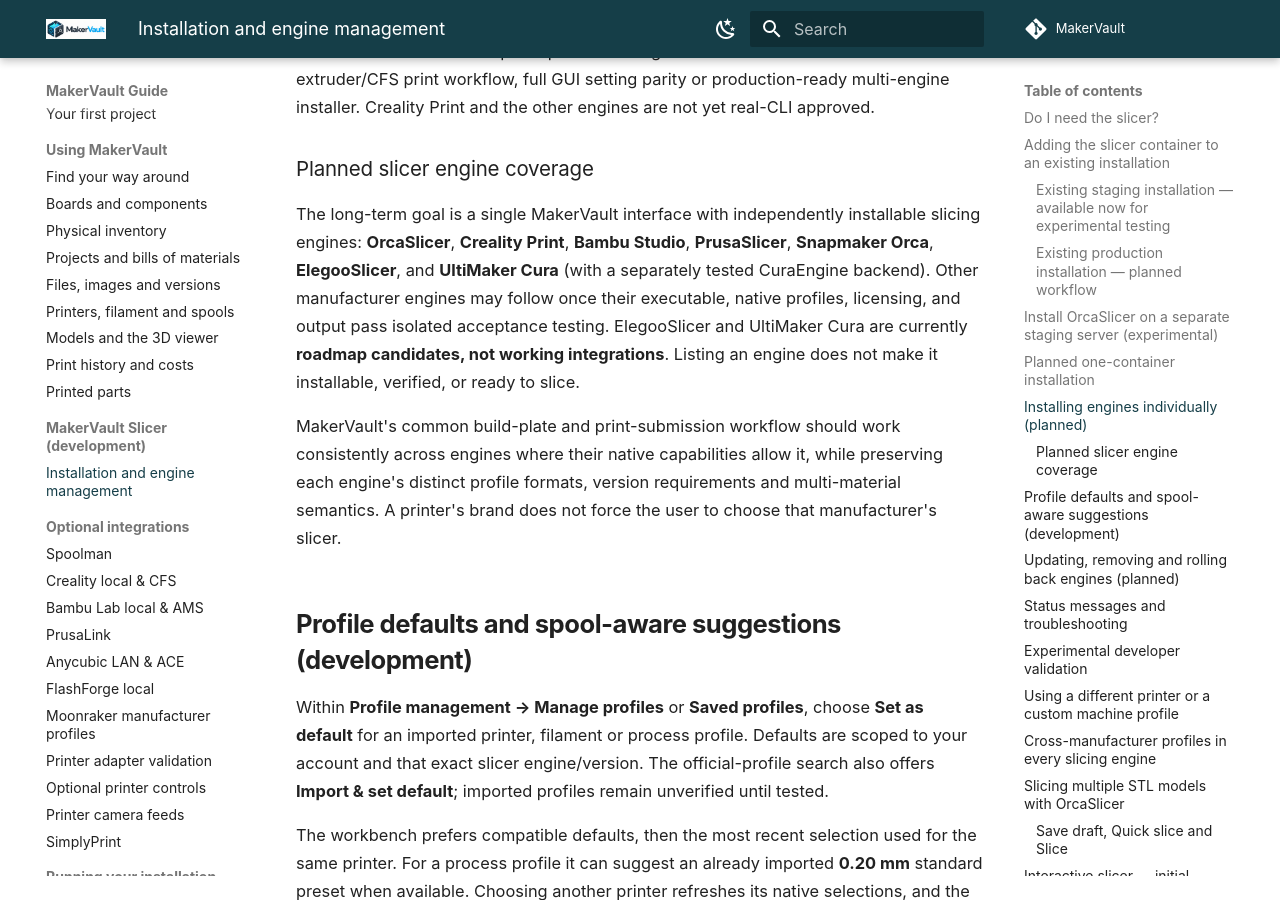
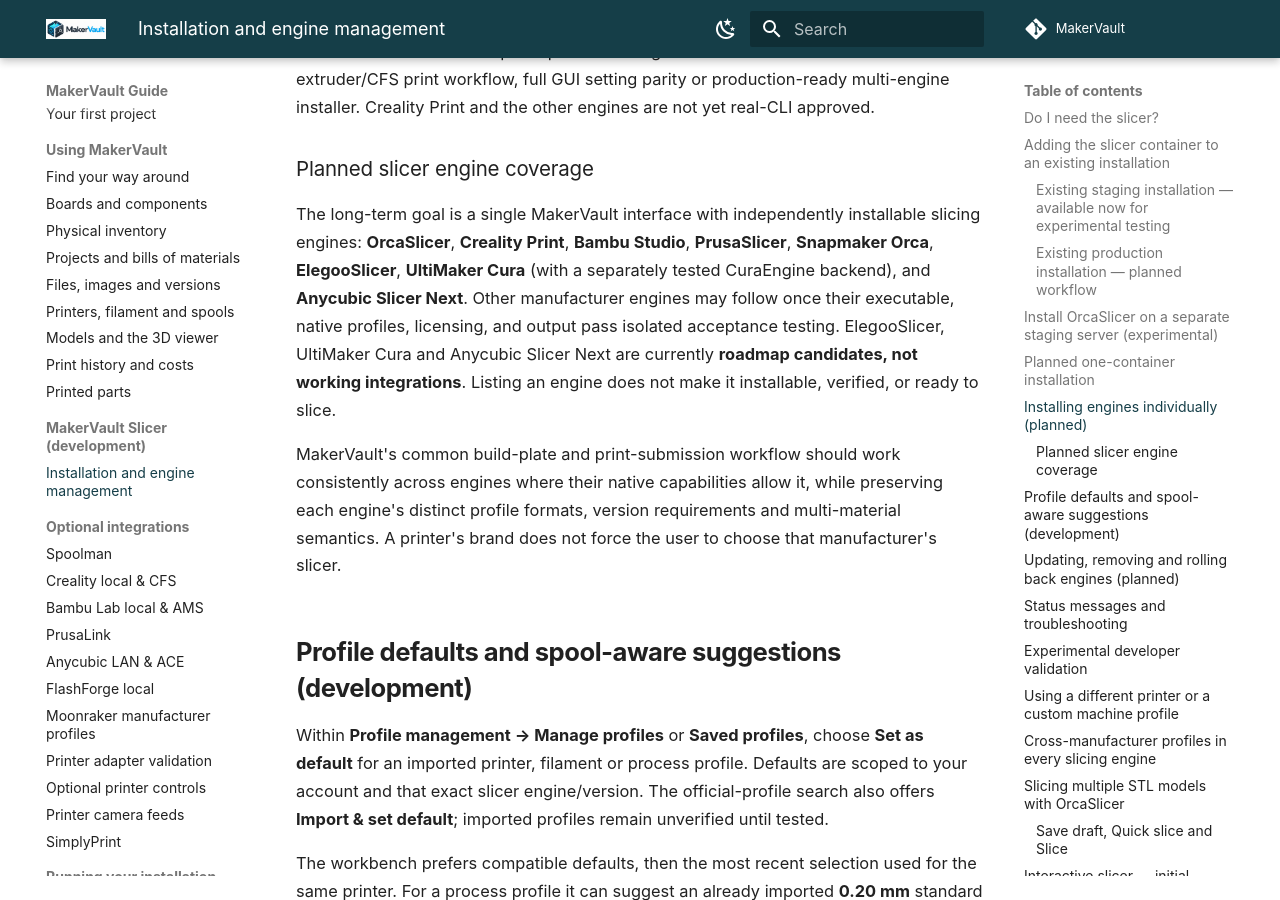
Before and after one commit to gavrd7/MakerVault, an MkDocs documentation site: the page built from docs/guide/3d-printing/slicer.md, in a window 1280 px wide and 900 px high, scrolled down 4209 px. Built offline with MkDocs 1.6.1 and Material for MkDocs 9.7.7, drawn with Linux system fonts in a browser that asks for light colours; comment, search, counter and statistics services are not loaded.

Commit message:
Include Anycubic Slicer Next in all-in-one slicer user guide

```diff
--- a/docs/guide/3d-printing/slicer.md
+++ b/docs/guide/3d-printing/slicer.md
@@ -102,10 +102,11 @@
 
 The long-term goal is a single MakerVault interface with independently installable
 slicing engines: **OrcaSlicer**, **Creality Print**, **Bambu Studio**,
-**PrusaSlicer**, **Snapmaker Orca**, **ElegooSlicer**, and **UltiMaker Cura**
-(with a separately tested CuraEngine backend). Other manufacturer engines may
-follow once their executable, native profiles, licensing, and output pass
-isolated acceptance testing. ElegooSlicer and UltiMaker Cura are currently
+**PrusaSlicer**, **Snapmaker Orca**, **ElegooSlicer**, **UltiMaker Cura**
+(with a separately tested CuraEngine backend), and **Anycubic Slicer Next**.
+Other manufacturer engines may follow once their executable, native profiles,
+licensing, and output pass isolated acceptance testing. ElegooSlicer,
+UltiMaker Cura and Anycubic Slicer Next are currently
 **roadmap candidates, not working integrations**. Listing an engine does not
 make it installable, verified, or ready to slice.
 
```
